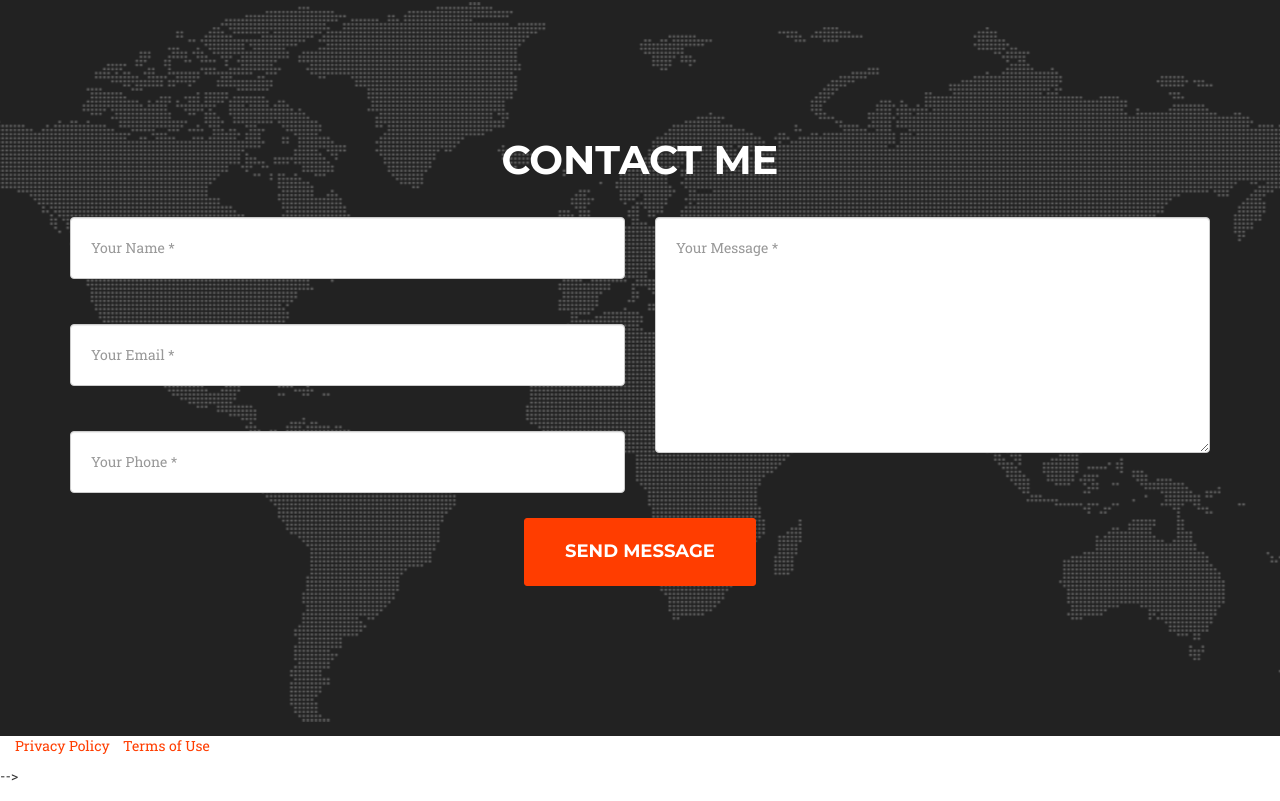
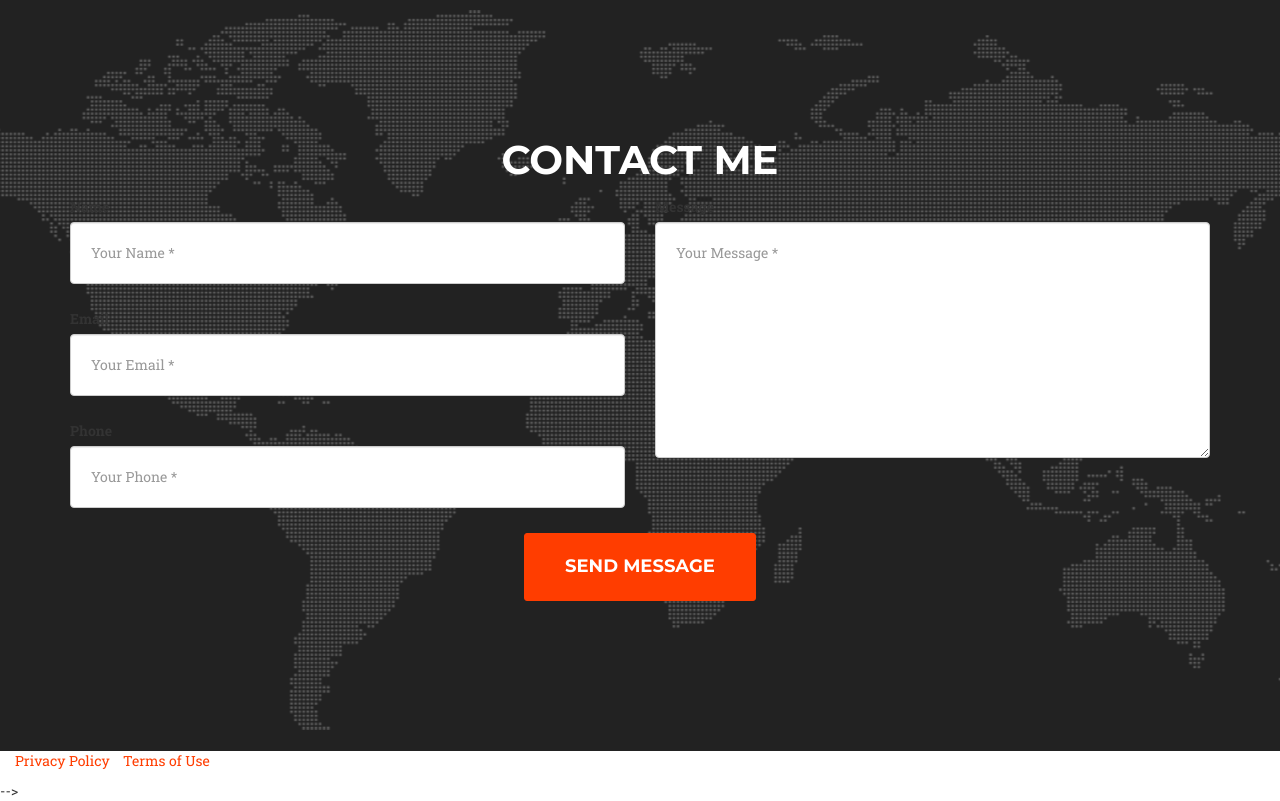
Before and after one commit to morganporritt/portfolio, a plain HTML site: page index.html in a window 1280 px wide. Shown: the part 2387-3188 px from the top of the page. Drawn offline with nearby package versions, Linux system fonts and the light colour scheme; a web font is replaced by a local one.

Commit message:
added labels to form

```diff
--- a/index.html
+++ b/index.html
@@ -362,24 +362,24 @@
                         <div class="row">
                             <div class="col-md-6">
                                 <div class="form-group">
-                                    <label for="name"></label>
+                                    <label for="name">Name</label>
                                     <input type="text" class="form-control" placeholder="Your Name *" id="name" required data-validation-required-message="Please enter your name.">
                                     <p class="help-block text-danger"></p>
                                 </div>
                                 <div class="form-group">
-                                    <label for="email"></label>
+                                    <label for="email">Email</label>
                                     <input type="email" class="form-control" placeholder="Your Email *" id="email" required data-validation-required-message="Please enter your email address.">
                                     <p class="help-block text-danger"></p>
                                 </div>
                                 <div class="form-group">
-                                    <label for="phone"></label>
+                                    <label for="phone">Phone</label>
                                     <input type="tel" class="form-control" placeholder="Your Phone *" id="phone" required data-validation-required-message="Please enter your phone number.">
                                     <p class="help-block text-danger"></p>
                                 </div>
                             </div>
                             <div class="col-md-6">
                                 <div class="form-group">
-                                    <label for="message"></label>
+                                    <label for="message">Message</label>
                                     <textarea class="form-control" placeholder="Your Message *" id="message" required data-validation-required-message="Please enter a message."></textarea>
                                     <p class="help-block text-danger"></p>
                                 </div>
```
